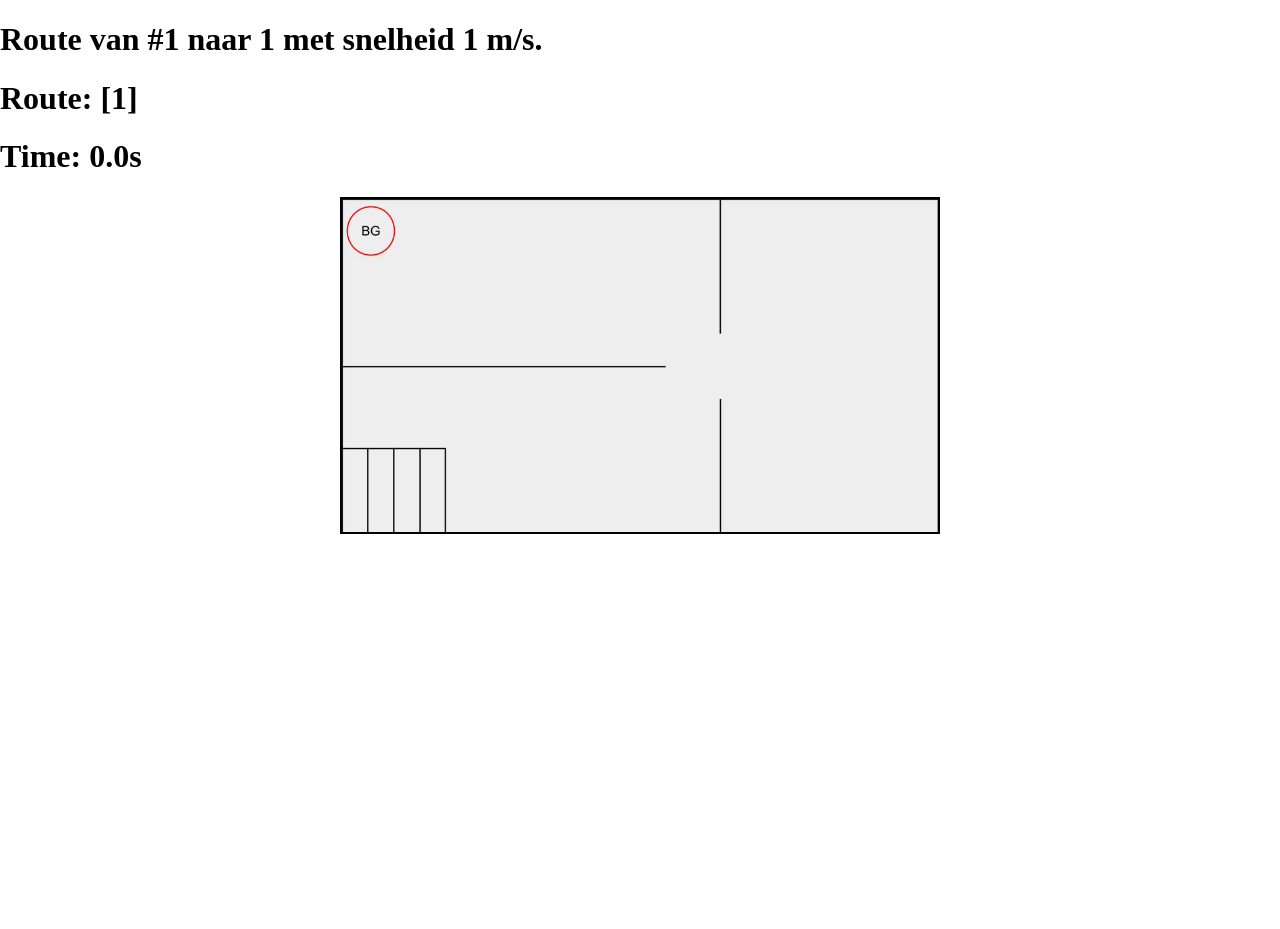
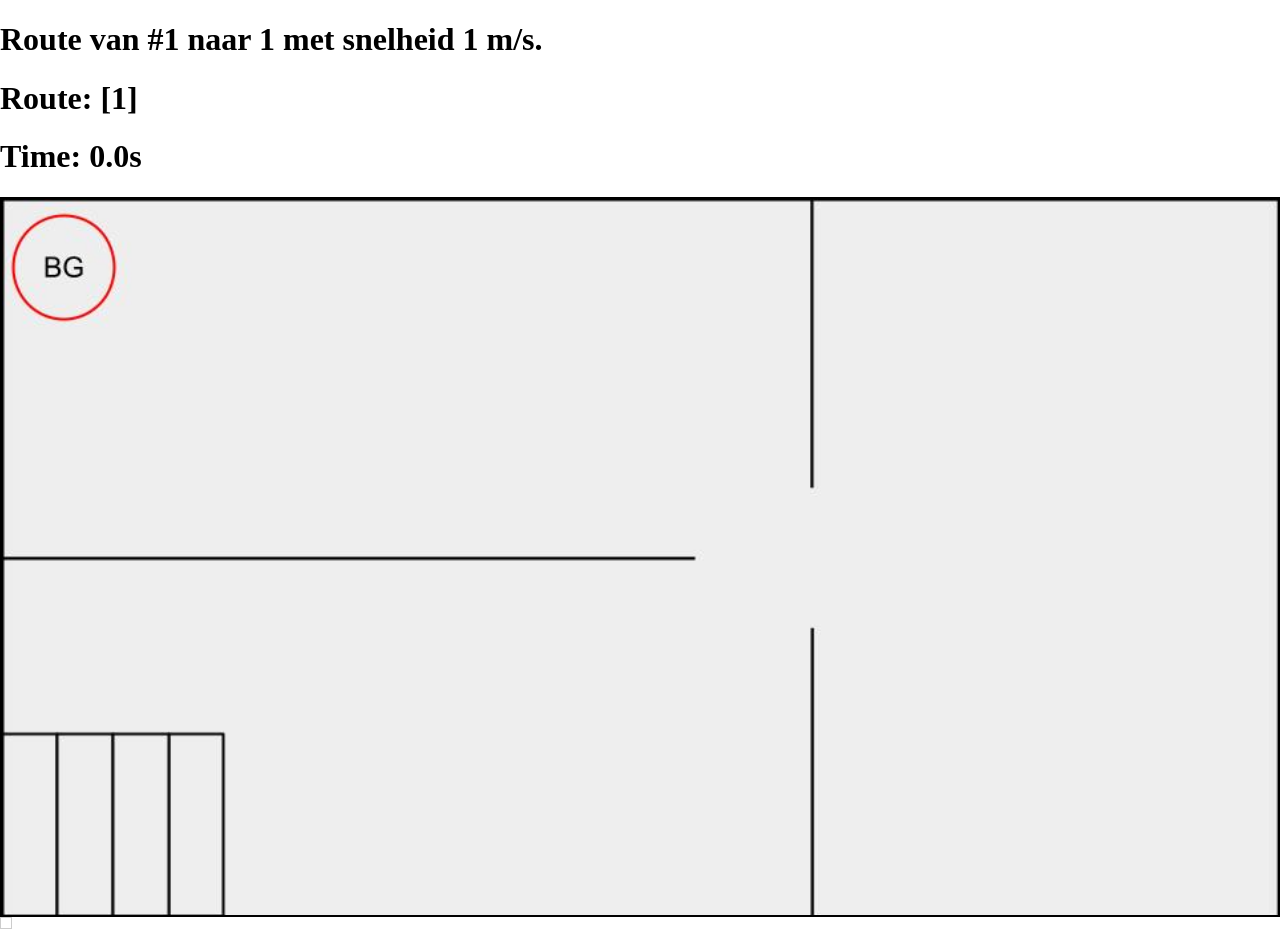
Before and after one commit to DylanTimothySpence/GUI-voor-PWS, a Flask app: a page that uses templates/map.html in a window 1280 px wide. Before the commit the page ends 534 px from the top, so only its background shows below. Run offline with Flask 3, Linux system fonts and the light colour scheme.

Commit message:
worked on tooltop

```diff
--- a/app.py
+++ b/app.py
@@ -25,7 +25,7 @@ def map(src, dest_label, dest_number, speed):
     graph = csv_to_adjacency_list(path)
     route, time = run_algorithm(graph=graph, startnode=int(src), endnode=int(dest_number), speed=float(speed))
     print(f'route: {route}, time: {time}s')
-    return render_template("map.html", src=src, dest_label=dest_label, dest_number=dest_number, speed=speed, route=route, time=time)
+    return render_template("map.html", src=src, dest_label=dest_label, dest_number=dest_number, speed=speed, route=route, time=time, graph=graph)
 
 if __name__ == "__main__":
     app.run(debug=True)
--- a/static/css/style.css
+++ b/static/css/style.css
@@ -22,9 +22,20 @@ svg {
     background-size: cover;
     border: 2px solid black;
     margin-top: 5px;
-    max-width: 600px;
+    /* max-width: 600px; */
+    width: 100%;
     aspect-ratio: 960 / 540;
     display: none;
+}
+
+#tooltip {
+    position: absolute;
+    background-color: white;
+    border: 1px solid #ccc;
+    padding: 5px;
+    font-size: 12px;
+    pointer-events: none;
+    z-index: 100;
 }
 
 #speed_slider {
--- /dev/null
+++ b/static/js/tooltip.js
@@ -0,0 +1,18 @@
+const tooltip = document.getElementById("tooltip");
+
+// Function to update tooltip position and content
+function updateTooltip(event) {
+    const { offsetX, offsetY, pageX, pageY } = event;
+    tooltip.style.display = "block";
+    tooltip.style.left = `${pageX + 10}px`;
+    tooltip.style.top = `${pageY + 10}px`;
+    tooltip.textContent = `x: ${offsetX}, y: ${offsetY}`;
+}
+
+// Add event listeners to all visible SVG elements
+document.querySelectorAll("svg").forEach(svg => {
+    svg.addEventListener("mousemove", updateTooltip);
+    svg.addEventListener("mouseleave", () => {
+        tooltip.style.display = "none";
+    });
+});
--- a/templates/map.html
+++ b/templates/map.html
@@ -15,21 +15,11 @@
     <svg id="svg_1" style="background-image: url('{{ url_for('static', filename='images/1.jpg') }}');"></svg>
     <svg id="svg_0" style="background-image: url('{{ url_for('static', filename='images/BG.jpg') }}');"></svg>
 
-
-
-    <script>//script to check data type of recieved data
-        var destNumber = {{ dest_number }};
-        var destLabel = "{{ dest_label }}";
-        console.log("dest number: " + destNumber + ", label: " + destLabel);
-        console.log("dest number type: " + typeof destNumber + ", label type: " + typeof destLabel);
-    </script>
-
-    <script src="https://d3js.org/d3.v7.min.js"></script>
-
     <script>
-        route = {{route}};
-
+        const route = {{route}};
         console.log(route)
+        const graph = {{graph}}
+        console.log(graph)
 
         nodes = [
             { id: 0, x: null, y: null, z: 0 },
@@ -58,6 +48,11 @@
             if (routeFloors.has(floor)) {
                 svg.style.display = "block"; // Show SVG if in routeFloors
             }
-        });    </script>
+        });
+
+    </script>
+    <div id="tooltip"></div>
+    <script src="{{ url_for('static', filename='js/tooltip.js') }}"></script>
+    <script src="https://d3js.org/d3.v7.min.js"></script>
 </body>
 </html>
```
